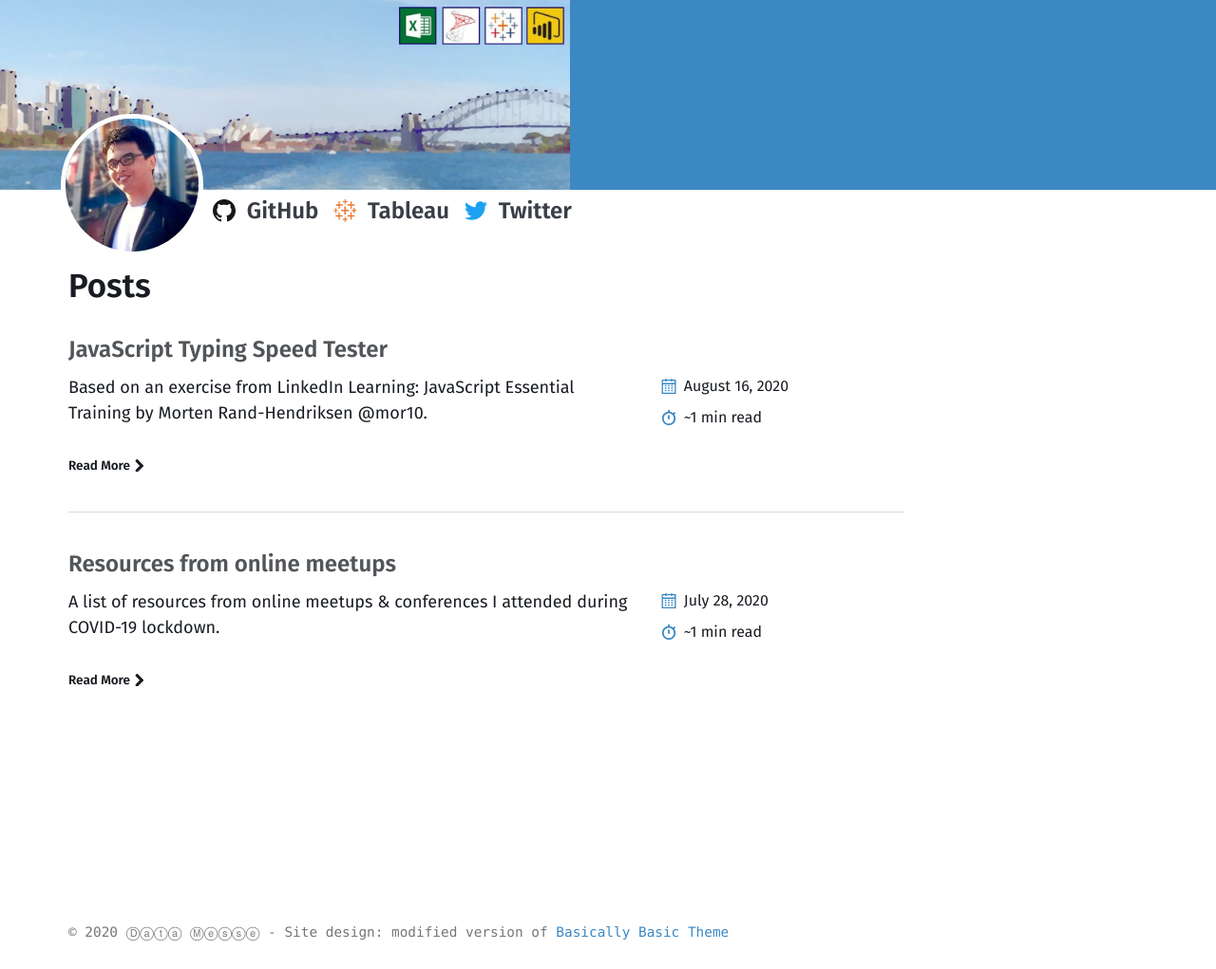
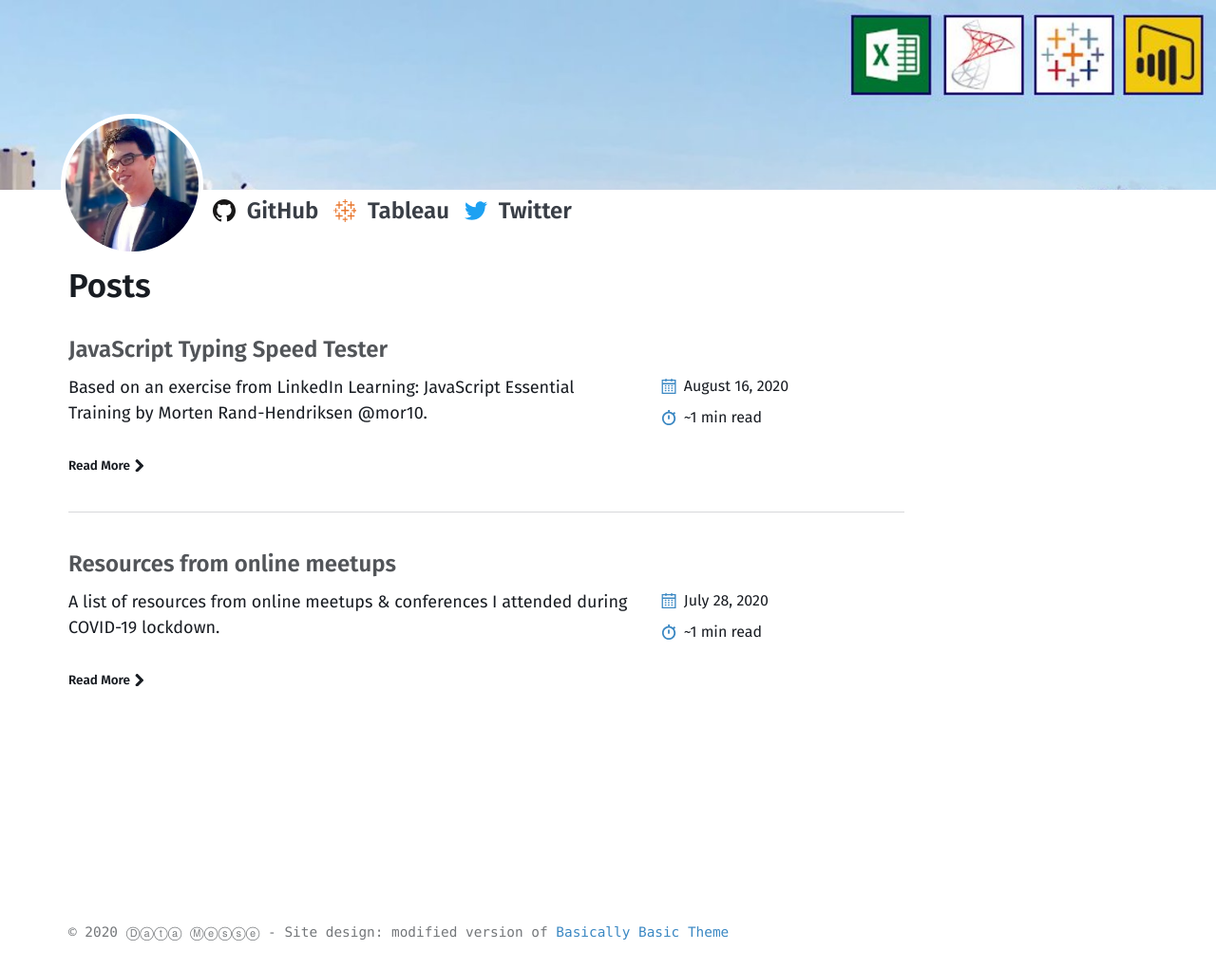
Before and after one commit to datamesse/blog, a Jekyll site: the page built from index.md, in a window 1280 px wide. Shown: the whole page at 95% size. Built offline with Jekyll 4.4.1, drawn with Linux system fonts in a browser that asks for light colours.

Commit message:
Update CSS for background

```diff
--- a/_includes/masthead.html
+++ b/_includes/masthead.html
@@ -7,9 +7,7 @@
 <header id="masthead">
   <div class="inner">
     <div class="title-area">
-      <div id="background-top-banner">
-        <img src="https://github.com/datamesse/blog/blob/master/assets/images/background_1500x500.jpg?raw=true">
-      </div>
+      <div id="background-top-banner"></div>
       {% if page.url == '/' %}
         <h1 class="site-title">
           <a href="{{ '/' | relative_url }}">
--- a/_sass/basically-basic/_global.scss
+++ b/_sass/basically-basic/_global.scss
@@ -7,7 +7,9 @@
 }
 #background-top-banner{
   background-color: #3b88c3;
-/*  background-image: url("https://github.com/datamesse/blog/blob/master/assets/images/background_1500x500.jpg?raw=true"); */
+  background-image: url("https://github.com/datamesse/blog/blob/master/assets/images/background_1500x500.jpg?raw=true");
+  background-size: cover;
+  background-repeat: no-repeat;
   height: 200px;
   width: 100%;
   position: absolute;
```
